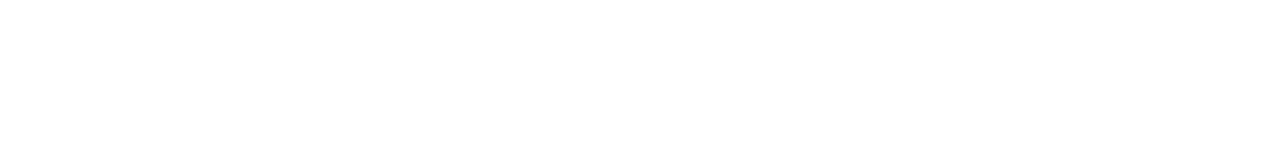
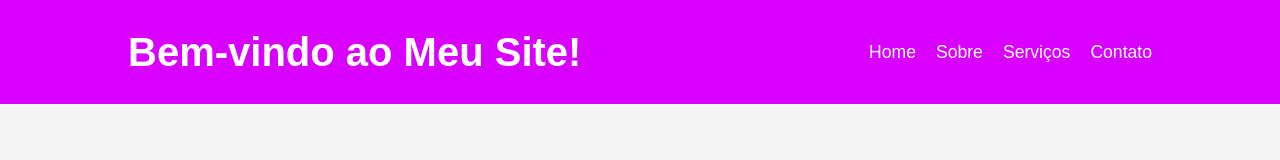
Before and after one commit to juliamistieri/atividade-branchs, a plain HTML site: page index.html in a window 1280 px wide. Drawn offline with Linux system fonts and the light colour scheme.

Commit message:
Update index.html

```diff
--- a/index.html
+++ b/index.html
@@ -1,11 +1,25 @@
 <!DOCTYPE html>
-<html lang="en">
+<html lang="pt-BR">
 <head>
     <meta charset="UTF-8">
     <meta name="viewport" content="width=device-width, initial-scale=1.0">
-    <title>Document</title>
+    <title>Meu Site Legal</title>
+    <link rel="stylesheet" href="style.css">
 </head>
 <body>
-
+    <!-- Cabeçalho com Navegação -->
+    <header>
+        <div class="container">
+            <h1>Bem-vindo ao Meu Site!</h1>
+            <nav>
+                <ul>
+                    <li><a href="#">Home</a></li>
+                    <li><a href="#">Sobre</a></li>
+                    <li><a href="#">Serviços</a></li>
+                    <li><a href="#">Contato</a></li>
+                </ul>
+            </nav>
+        </div>
+    </header>
 </body>
 </html>
```
